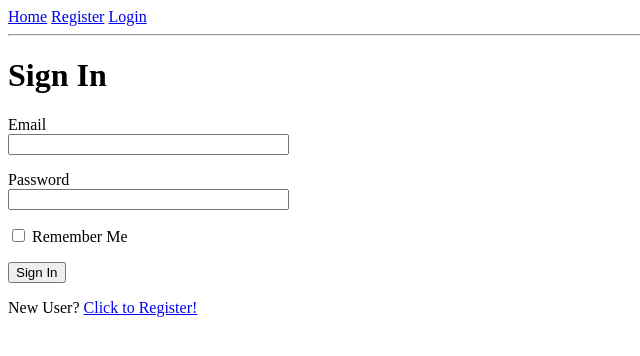
After one commit to SidJain1412/TeacherRating, a Flask app: page /login in a window 1280 px wide. The commit adds this page. Shown: the top 356 px of the page, without its empty margins (0-640 px from the left). Run offline with Flask 2, Linux system fonts and the light colour scheme.

Commit message:
Entire login flow created, tested working

```diff
--- a/app/forms.py
+++ b/app/forms.py
@@ -7,7 +7,7 @@ from app.models import User
 
 
 class LoginForm(FlaskForm):
-    username = StringField('Name', validators=[DataRequired()])
+    email = StringField('Email', validators=[DataRequired()])
     password = PasswordField('Password', validators=[DataRequired()])
     remember_me = BooleanField("Remember Me")
     submit = SubmitField('Sign In')
--- a/app/routes.py
+++ b/app/routes.py
@@ -36,9 +36,9 @@ def login():
     form = LoginForm()
 
     if form.validate_on_submit():
-        user = User.query.filter_by(username=form.username.data).first()
+        user = User.query.filter_by(email=form.email.data).first()
         if user is None or not user.check_password(form.password.data):
-            flash('Invalid username or password')
+            flash('Invalid email or password')
             return redirect(url_for('login'))
         login_user(user, remember=form.remember_me.data)
         next_page = request.args.get('next')
--- a/app/templates/base.html
+++ b/app/templates/base.html
@@ -7,7 +7,7 @@
   {% endif %}
 </head>
 <body>
-      <div>Blog:
+      <div>
         <a href="{{ url_for('index') }}">Home</a>
         {# <a href="{{ url_for('hello') }}">Main Page</a> #}
         {# Checking if not logged in #}
--- /dev/null
+++ b/app/templates/login.html
@@ -0,0 +1,31 @@
+{% extends "base.html" %}
+
+{% block content %}
+	<h1>Sign In</h1>
+	{# Specifying not to validate the form, we will do that using WTForms (not necessary to include this)#}
+	<form action = "" method = "post" novalidate>
+		{# Hidden tag generates a hidden field with a token to protect against CSRF attacks #}
+		{{ form.hidden_tag() }}
+		<p>
+			{# form.field_name.label for Field label #}
+			{{ form.email.label }}<br>
+			{# form.field_name() for Field #}
+			{# HTML attributes can be passed as arguments #}
+			{{ form.email(size = 32)}}<br>
+			{# To show error messages instead of just redisplaying the form #}
+			{% for error in form.email.errors %}
+				<span style="color: red;">[{{error}}]</span>
+			{% endfor %}
+		</p>
+		<p>
+			{{ form.password.label }}<br>
+			{{ form.password(size = 32)}}<br>
+			{% for error in form.password.errors %}
+				<span style="color: red;">[{{error}}]</span>
+			{% endfor %}
+		</p>
+		<p>{{ form.remember_me() }} {{form.remember_me.label}}</p>
+		<p>{{ form.submit() }}</p>
+	</form>
+	<p>New User? <a href="{{url_for('register')}}">Click to Register!</a></p>
+{% endblock %}
```
Also changed, not shown: app/app.db.
